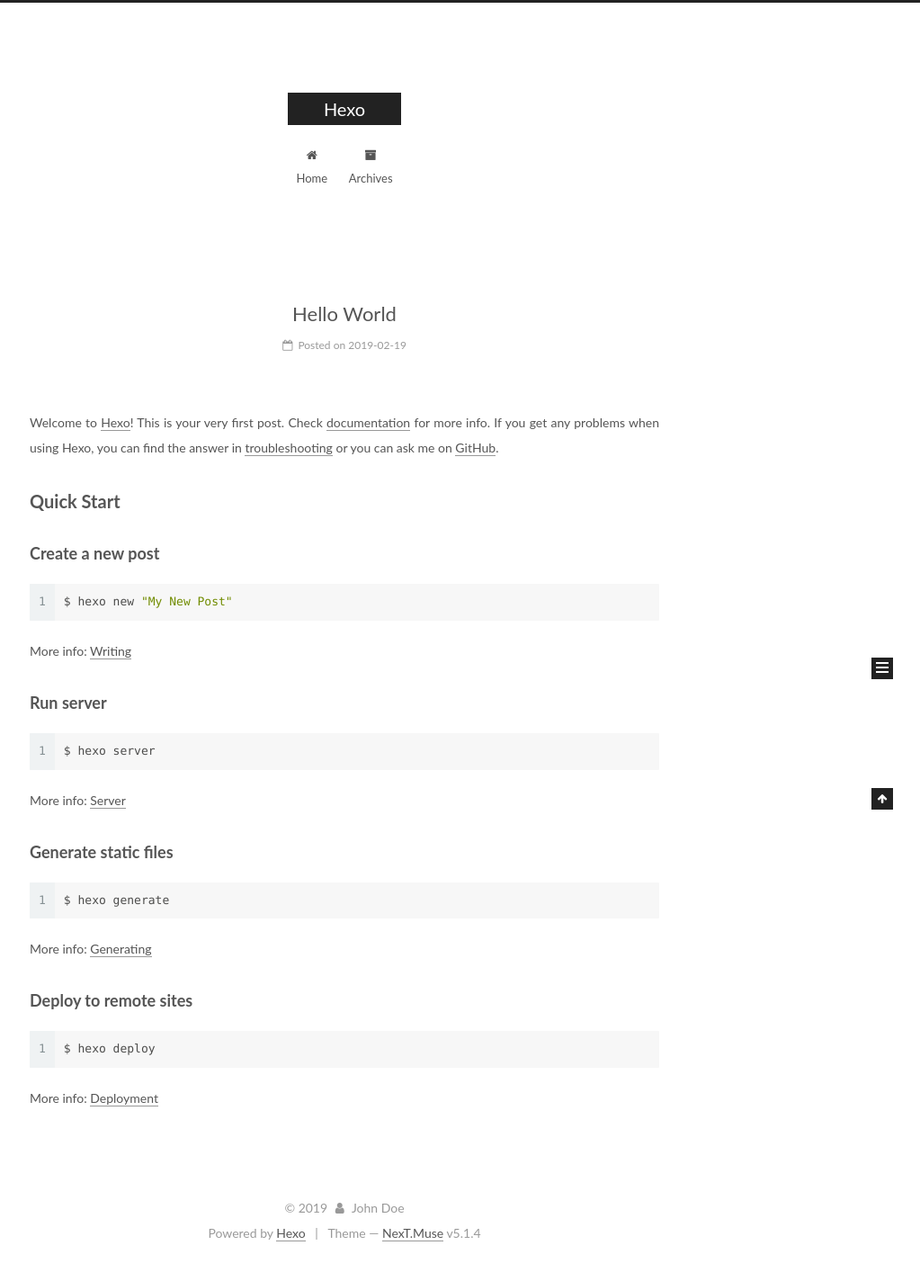
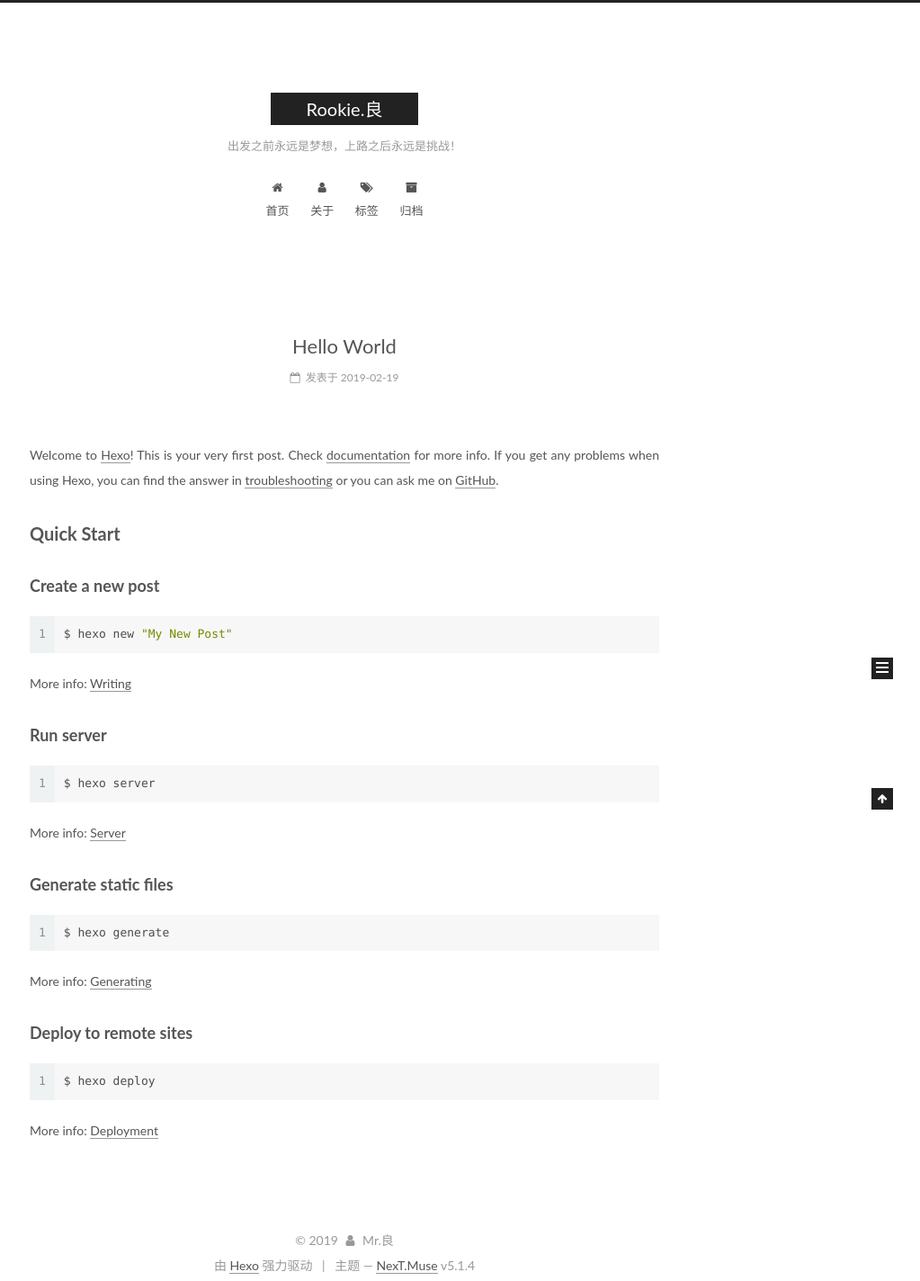
Before and after one commit to rookiecoding/rookiecoding.github.io, a plain HTML site: page index.html in a window 1280 px wide. Shown: the whole page at 90% size, without its empty margins (257-1280 px from the left). Drawn offline with Linux system fonts and the light colour scheme.

Commit message:
Site updated: 2019-02-23 22:33:42

```diff
--- a/index.html
+++ b/index.html
@@ -5,7 +5,7 @@
 
 
 
-<html class="theme-next muse use-motion" lang>
+<html class="theme-next muse use-motion" lang="zh-Hans">
 <head><meta name="generator" content="Hexo 3.8.0">
   <meta charset="UTF-8">
 <meta http-equiv="X-UA-Compatible" content="IE=edge">
@@ -79,13 +79,16 @@
 
 
 
+<meta name="description" content="RookieCoding">
 <meta property="og:type" content="website">
-<meta property="og:title" content="Hexo">
+<meta property="og:title" content="Rookie.良">
 <meta property="og:url" content="http://yoursite.com/index.html">
-<meta property="og:site_name" content="Hexo">
-<meta property="og:locale" content="default">
+<meta property="og:site_name" content="Rookie.良">
+<meta property="og:description" content="RookieCoding">
+<meta property="og:locale" content="zh-Hans">
 <meta name="twitter:card" content="summary">
-<meta name="twitter:title" content="Hexo">
+<meta name="twitter:title" content="Rookie.良">
+<meta name="twitter:description" content="RookieCoding">
 
 
 
@@ -101,7 +104,7 @@
     motion: {"enable":true,"async":false,"transition":{"post_block":"fadeIn","post_header":"slideDownIn","post_body":"slideDownIn","coll_header":"slideLeftIn","sidebar":"slideUpIn"}},
     duoshuo: {
       userId: '0',
-      author: 'Author'
+      author: '博主'
     },
     algolia: {
       applicationID: '',
@@ -121,7 +124,7 @@
 
 
 
-  <title>Hexo</title>
+  <title>Rookie.良</title>
 
 
 
@@ -133,7 +136,7 @@
 
 </head>
 
-<body itemscope itemtype="http://schema.org/WebPage" lang="default">
+<body itemscope itemtype="http://schema.org/WebPage" lang="zh-Hans">
 
 
 
@@ -152,12 +155,12 @@
     <div class="custom-logo-site-title">
       <a href="/" class="brand" rel="start">
         <span class="logo-line-before"><i></i></span>
-        <span class="site-title">Hexo</span>
+        <span class="site-title">Rookie.良</span>
         <span class="logo-line-after"><i></i></span>
       </a>
     </div>
 
-        <p class="site-subtitle"></p>
+        <p class="site-subtitle">出发之前永远是梦想，上路之后永远是挑战！</p>
 
   </div>
 
@@ -182,7 +185,27 @@
 
               <i class="menu-item-icon fa fa-fw fa-home"></i> <br>
 
-            Home
+            首页
+          </a>
+        </li>
+
+
+        <li class="menu-item menu-item-about">
+          <a href="/about/" rel="section">
+
+              <i class="menu-item-icon fa fa-fw fa-user"></i> <br>
+
+            关于
+          </a>
+        </li>
+
+
+        <li class="menu-item menu-item-tags">
+          <a href="/tags/" rel="section">
+
+              <i class="menu-item-icon fa fa-fw fa-tags"></i> <br>
+
+            标签
           </a>
         </li>
 
@@ -192,7 +215,7 @@
 
               <i class="menu-item-icon fa fa-fw fa-archive"></i> <br>
 
-            Archives
+            归档
           </a>
         </li>
 
@@ -232,13 +255,13 @@
     <link itemprop="mainEntityOfPage" href="http://yoursite.com/2019/02/19/hello-world/">
 
     <span hidden itemprop="author" itemscope itemtype="http://schema.org/Person">
-      <meta itemprop="name" content="John Doe">
+      <meta itemprop="name" content="Mr.良">
       <meta itemprop="description" content>
       <meta itemprop="image" content="/images/avatar.gif">
     </span>
 
     <span hidden itemprop="publisher" itemscope itemtype="http://schema.org/Organization">
-      <meta itemprop="name" content="Hexo">
+      <meta itemprop="name" content="Rookie.良">
     </span>
 
 
@@ -258,9 +281,9 @@
                 <i class="fa fa-calendar-o"></i>
               </span>
 
-                <span class="post-meta-item-text">Posted on</span>
+                <span class="post-meta-item-text">发表于</span>
 
-              <time title="Post created" itemprop="dateCreated datePublished" datetime="2019-02-19T20:16:53+08:00">
+              <time title="创建于" itemprop="dateCreated datePublished" datetime="2019-02-19T20:16:53+08:00">
                 2019-02-19
               </time>
 
@@ -379,8 +402,8 @@
         <div class="site-overview">
           <div class="site-author motion-element" itemprop="author" itemscope itemtype="http://schema.org/Person">
 
-              <p class="site-author-name" itemprop="name">John Doe</p>
-              <p class="site-description motion-element" itemprop="description"></p>
+              <p class="site-author-name" itemprop="name">Mr.良</p>
+              <p class="site-description motion-element" itemprop="description">RookieCoding</p>
           </div>
 
           <nav class="site-state motion-element">
@@ -391,7 +414,7 @@
                 <a href="/archives/">
 
                   <span class="site-state-item-count">1</span>
-                  <span class="site-state-item-name">posts</span>
+                  <span class="site-state-item-name">日志</span>
                 </a>
               </div>
 
@@ -435,13 +458,13 @@
   <span class="with-love">
     <i class="fa fa-user"></i>
   </span>
-  <span class="author" itemprop="copyrightHolder">John Doe</span>
+  <span class="author" itemprop="copyrightHolder">Mr.良</span>
 
 
 </div>
 
 
-  <div class="powered-by">Powered by <a class="theme-link" target="_blank" href="https://hexo.io">Hexo</a></div>
+  <div class="powered-by">由 <a class="theme-link" target="_blank" href="https://hexo.io">Hexo</a> 强力驱动</div>
 
 
 
@@ -449,7 +472,7 @@
 
 
 
-  <div class="theme-info">Theme &mdash; <a class="theme-link" target="_blank" href="https://github.com/iissnan/hexo-theme-next">NexT.Muse</a> v5.1.4</div>
+  <div class="theme-info">主题 &mdash; <a class="theme-link" target="_blank" href="https://github.com/iissnan/hexo-theme-next">NexT.Muse</a> v5.1.4</div>
 
 
 
```
Also changed, not shown: 2019/02/19/hello-world/index.html (+42 -22 lines), archives/2019/02/index.html (+42 -19 lines), archives/2019/index.html (+42 -19 lines), archives/index.html (+42 -19 lines).
